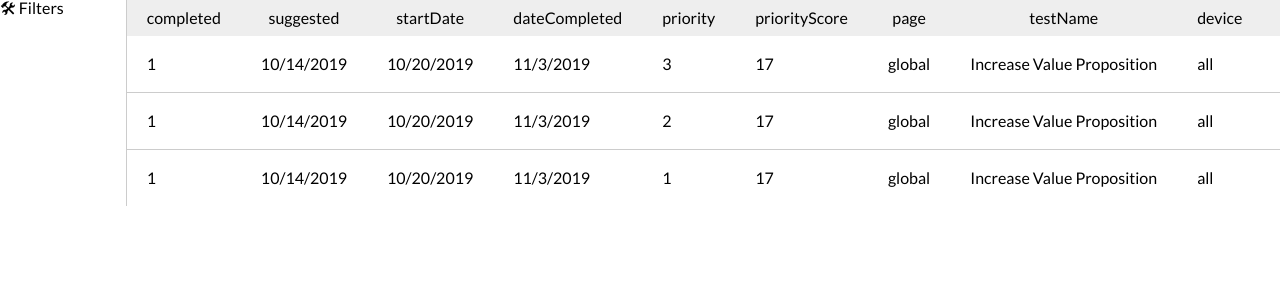
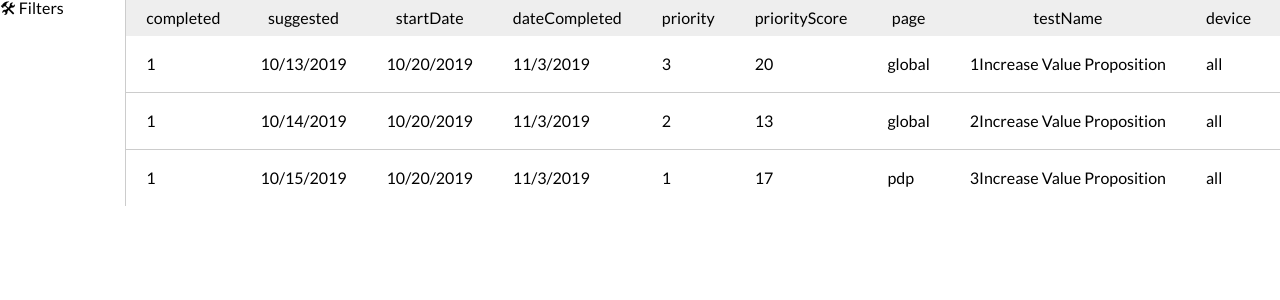
Before and after one commit to jonathantcallahan/cro-database, a React (Create React App) app in the folder cro-database-client/: page / in a window 1280 px wide. Shown: the top 300 px of the page. Built offline with nearby package versions, Linux system fonts and the light colour scheme.

Commit message:
implemented column sort

```diff
--- a/cro-database-client/src/components/App.js
+++ b/cro-database-client/src/components/App.js
@@ -14,16 +14,18 @@ const StyledApp = styled.div`
 class App extends React.Component {
   constructor(props) {
     super(props);
+    //state contains 2 arrays: allData, which should not be modified, and filteredData, which can be sorted and filtered. Will add a reset button that, when pressed,
+    //copies allData into filteredData. Also copy allData into filteredData on load. This does not allow for removing filters after adding - save that for v2
     this.state = {
       allData: [{
         completed: 1,
-        suggested: "10/14/2019",
+        suggested: "10/13/2019",
         startDate: "10/20/2019",
         dateCompleted: "11/3/2019",
         priority: 3,
-        priorityScore: 17,
+        priorityScore: 20,
         page: "global",
-        testName: "Increase Value Proposition",
+        testName: "1Increase Value Proposition",
         device: "all",
         increaseDecrease: "increase",
         Hypothesis: "value proposition",
@@ -41,9 +43,9 @@ class App extends React.Component {
         startDate: "10/20/2019",
         dateCompleted: "11/3/2019",
         priority: 2,
-        priorityScore: 17,
+        priorityScore: 13,
         page: "global",
-        testName: "Increase Value Proposition",
+        testName: "2Increase Value Proposition",
         device: "all",
         increaseDecrease: "increase",
         Hypothesis: "value proposition",
@@ -56,13 +58,72 @@ class App extends React.Component {
         industry: "automotive"
       }, {
         completed: 1,
-        suggested: "10/14/2019",
+        suggested: "10/15/2019",
         startDate: "10/20/2019",
         dateCompleted: "11/3/2019",
         priority: 1,
         priorityScore: 17,
+        page: "pdp",
+        testName: "3Increase Value Proposition",
+        device: "all",
+        increaseDecrease: "increase",
+        Hypothesis: "value proposition",
+        primaryMetric: "Conversion Rate",
+        status: "win",
+        uplift: "4%",
+        revenueLift: "$15000",
+        transactionsLift: "150",
+        client: "Advance Auto Parts",
+        industry: "automotive"
+      }],
+      filteredData: [{
+        completed: 1,
+        suggested: "10/13/2019",
+        startDate: "10/20/2019",
+        dateCompleted: "11/3/2019",
+        priority: 3,
+        priorityScore: 20,
         page: "global",
-        testName: "Increase Value Proposition",
+        testName: "1Increase Value Proposition",
+        device: "all",
+        increaseDecrease: "increase",
+        Hypothesis: "value proposition",
+        primaryMetric: "Conversion Rate",
+        status: "win",
+        uplift: "4%",
+        revenueLift: "$15000",
+        transactionsLift: "150",
+        client: "Advance Auto Parts",
+        industry: "automotive"
+      },
+      {
+        completed: 1,
+        suggested: "10/14/2019",
+        startDate: "10/20/2019",
+        dateCompleted: "11/3/2019",
+        priority: 2,
+        priorityScore: 13,
+        page: "global",
+        testName: "2Increase Value Proposition",
+        device: "all",
+        increaseDecrease: "increase",
+        Hypothesis: "value proposition",
+        primaryMetric: "Conversion Rate",
+        status: "win",
+        uplift: "4%",
+        revenueLift: "$15000",
+        transactionsLift: "150",
+        client: "Advance Auto Parts",
+        industry: "automotive"
+      }, {
+        completed: 1,
+        suggested: "10/15/2019",
+        startDate: "10/20/2019",
+        dateCompleted: "11/3/2019",
+        priority: 1,
+        priorityScore: 17,
+        page: "pdp",
+        testName: "3Increase Value Proposition",
         device: "all",
         increaseDecrease: "increase",
         Hypothesis: "value proposition",
@@ -75,19 +136,34 @@ class App extends React.Component {
         industry: "automotive"
       }],
     };
-    this.makeAllDataSmileys = this.makeAllDataSmileys.bind(this);
+    this.sortByColumn = this.sortByColumn.bind(this);
   }
 
-  //function to test manipulating parent state by passing to children
-  makeAllDataSmileys(){
-    this.setState({allData: [{client: '😀', lift: '😀'}]});
+  sortByColumn(columnName){
+    this.setState(state => state.filteredData.sort(
+      function(testA, testB){
+        //if strings, sort alphabetically
+        if((typeof testA[columnName] === "string") && (typeof testB[columnName] === "string")){
+          var textA = testA[columnName].toUpperCase();
+          var textB = testB[columnName].toUpperCase();
+          if (textA < textB) {
+            return -1;
+          }
+          if (textA > textB) {
+            return 1;
+          }
+          return 0;
+        }
+        //else sort numerically
+        return testA[columnName] - testB[columnName]
+      }));
   }
 
   render() {
     return (
       <StyledApp className="App">
         <Filters />
-        <DataTable data={this.state.allData} onColumnClick={this.makeAllDataSmileys} />
+        <DataTable data={this.state.filteredData} onColumnClick={this.sortByColumn} />
       </StyledApp>
     );
   }
--- a/cro-database-client/src/components/DataTable.js
+++ b/cro-database-client/src/components/DataTable.js
@@ -27,6 +27,7 @@ const StyledTr = styled.tr`
 
 const StyledTh = styled.th`
   padding: 10px 20px;
+  cursor: s-resize;
 `
 
 const StyledThead = styled.thead`
@@ -36,7 +37,7 @@ const StyledThead = styled.thead`
 export default class DataTable extends React.Component {
 
     render() {
-        let columns = Object.keys(this.props.data[0]).map((field, key) => <StyledTh key={key} onClick={this.props.onColumnClick}>{field}</StyledTh>);
+        let columns = Object.keys(this.props.data[0]).map((field, key) => <StyledTh key={key} onClick={e => this.props.onColumnClick(e.target.innerText)}>{field}</StyledTh>);
         let trs = this.props.data.map(function (record, key) {
             var tds = Object.keys(record).map((field, key) => <StyledTd key={key}>{record[field]}</StyledTd>);
             return <StyledTr key={key}>{tds}</StyledTr>;
```
